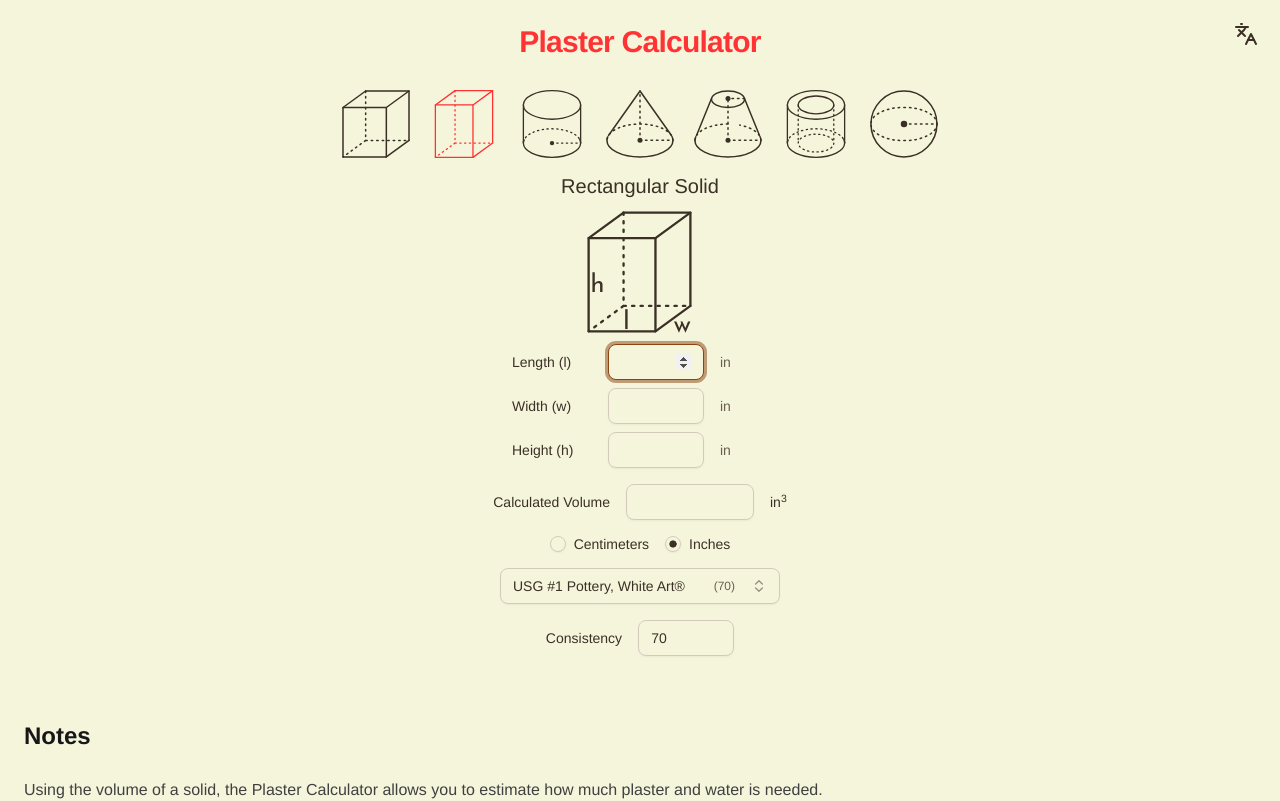
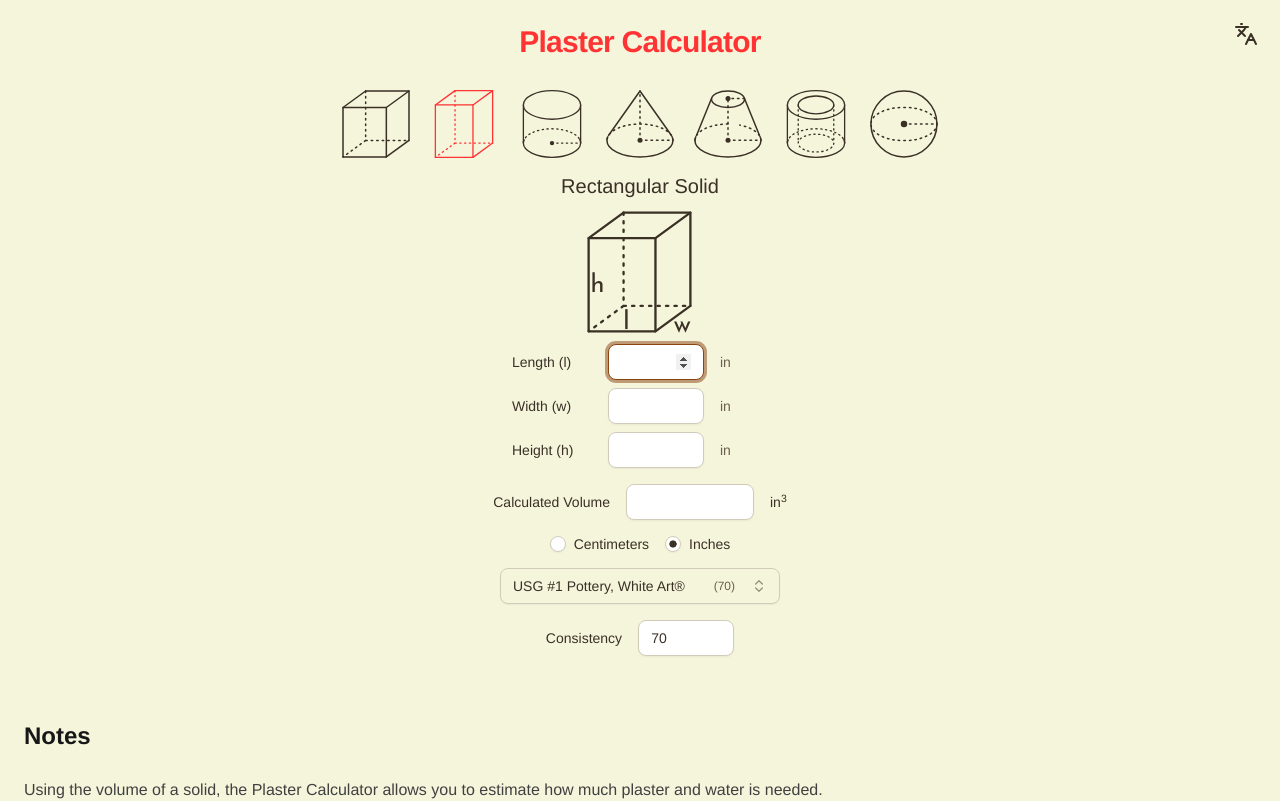
Before and after one commit to derekphilipau/vite-plaster-calculator, a React (Vite) app: page / in a window 1280 px wide. Shown: the top 801 px of the page. Built offline with nearby package versions, Linux system fonts and the light colour scheme.

Commit message:
input bg

```diff
--- a/src/components/ui/input.tsx
+++ b/src/components/ui/input.tsx
@@ -8,7 +8,7 @@
       type={type}
       data-slot="input"
       className={cn(
-        "file:text-foreground placeholder:text-muted-foreground selection:bg-primary selection:text-primary-foreground dark:bg-input/30 border-input flex h-9 w-full min-w-0 rounded-md border bg-background px-3 py-1 text-base shadow-xs transition-[color,box-shadow] outline-none file:inline-flex file:h-7 file:border-0 file:bg-background file:text-sm file:font-medium disabled:pointer-events-none disabled:cursor-not-allowed disabled:opacity-50 md:text-sm",
+        "file:text-foreground placeholder:text-muted-foreground selection:bg-primary selection:text-primary-foreground dark:bg-input/30 border-input flex h-9 w-full min-w-0 rounded-md border bg-white px-3 py-1 text-base shadow-xs transition-[color,box-shadow] outline-none file:inline-flex file:h-7 file:border-0 file:bg-background file:text-sm file:font-medium disabled:pointer-events-none disabled:cursor-not-allowed disabled:opacity-50 md:text-sm",
         "focus-visible:border-ring focus-visible:ring-ring/50 focus-visible:ring-[3px]",
         "aria-invalid:ring-destructive/20 dark:aria-invalid:ring-destructive/40 aria-invalid:border-destructive",
         className
--- a/src/components/ui/radio-group.tsx
+++ b/src/components/ui/radio-group.tsx
@@ -25,7 +25,7 @@
     <RadioGroupPrimitive.Item
       data-slot="radio-group-item"
       className={cn(
-        "bg-background",
+        "bg-white",
         "border-input text-primary focus-visible:border-ring focus-visible:ring-ring/50 aria-invalid:ring-destructive/20 dark:aria-invalid:ring-destructive/40 aria-invalid:border-destructive dark:bg-input/30 aspect-square size-4 shrink-0 rounded-full border shadow-xs transition-[color,box-shadow] outline-none focus-visible:ring-[3px] disabled:cursor-not-allowed disabled:opacity-50",
         className
       )}
```
